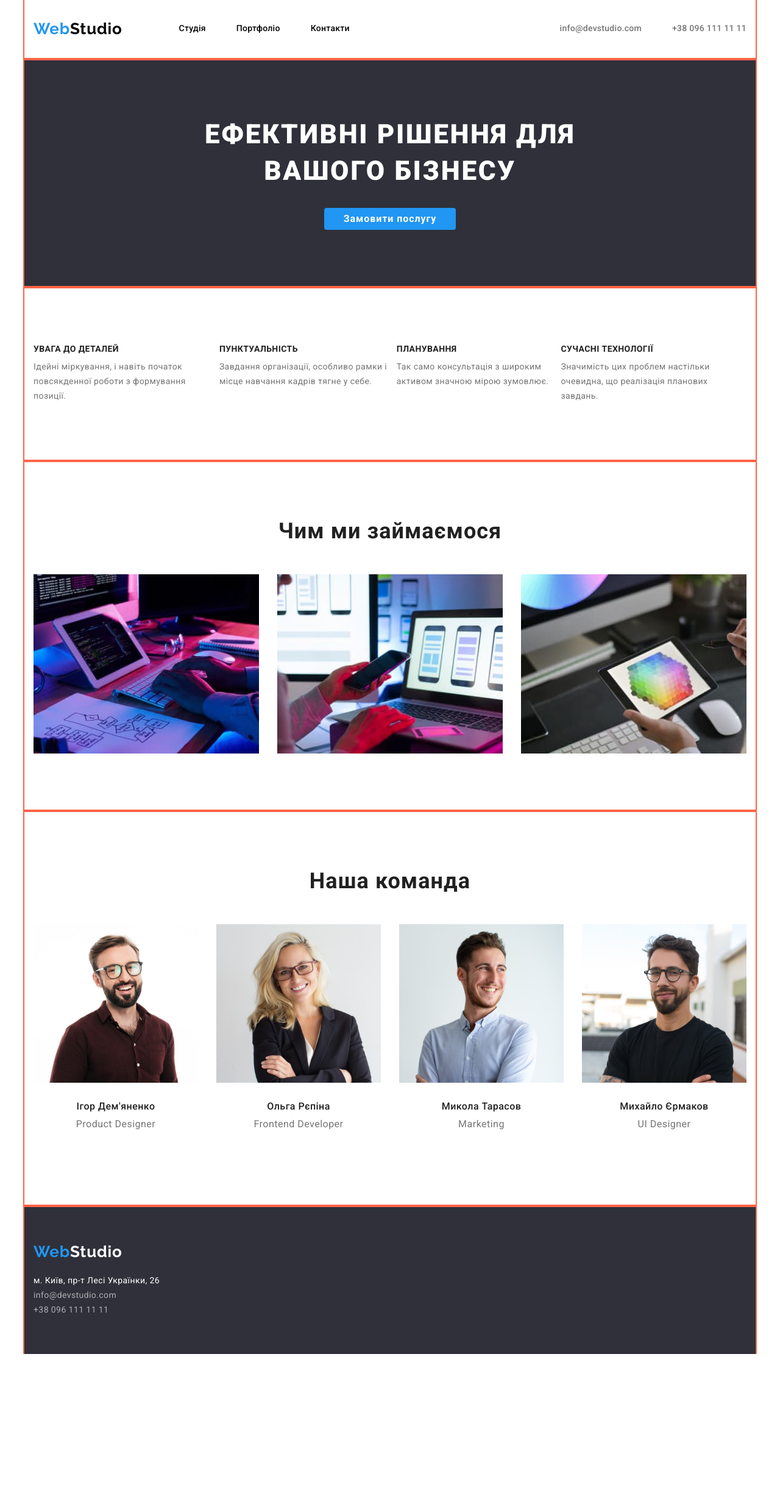
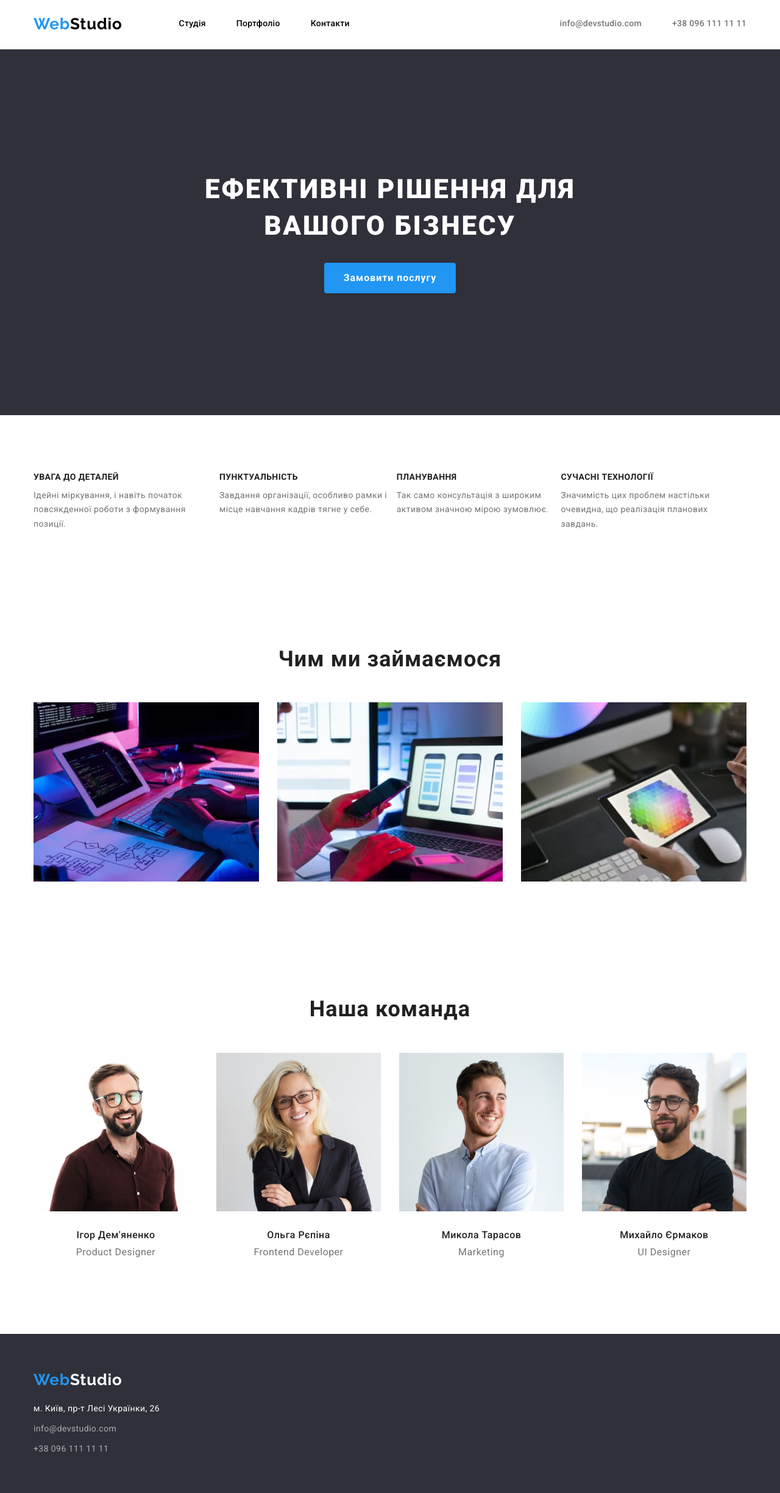
Before and after one commit to AllaGrey/goit-markup-hw-03, a plain HTML site: page index.html in a window 1280 px wide. Shown: the whole page at 61% size. Before the commit the page ends 2221 px from the top, so only its background shows below. Drawn offline with nearby package versions, Linux system fonts and the light colour scheme.

Commit message:
comments corrected

```diff
--- a/css/style.css
+++ b/css/style.css
@@ -31,11 +31,11 @@ display: block;
 }
 
 .container {
-    outline: 2px solid tomato;
     width: 1200px;
     padding-left: 15px;
     padding-right: 15px;
     margin: 0 auto;
+
 }
 
 .section {
@@ -78,14 +78,15 @@ ul, ol {
 }
 
 /* HEADER */
-
+.header {
+    padding-top: 24px;
+    padding-bottom: 24px;
+    border-bottom: solid 2px #ECECEC;
+}
 .container-header {
     display: flex;
     align-items: center;
-    border-bottom: solid 2px #ECECEC;
-    padding-top: 32px;
-    padding-bottom: 32px;
-}
+    }
 
 .navigation {
     display: flex;
@@ -115,13 +116,22 @@ ul, ol {
     color: var(--text-color);
 }
 
-.header-list :hover,
-:focus {
+.header-list :hover {
     color: var(--brand-color);
+}
 
+.header-list :focus {
+    color: var(--brand-color);
 }
 
 /* HERO */
+
+.section-hero {
+    padding-top: 200px;
+    padding-bottom: 200px;
+    background: #2F303A;
+}
+
 .hero-title {
     display: block;
     font-weight: 900;
@@ -137,10 +147,6 @@ ul, ol {
     margin-right: auto;
     }
 
-.hero {
-    background: #2F303A;
-
-    }
 .hero-button {
     font-weight: 700;
     font-size: 16px;
@@ -155,6 +161,7 @@ ul, ol {
     border-color: transparent;
     border-radius: 4px;
     min-width: 216px;
+    min-height: 50px;
     }
 
 /* FEATURES */
@@ -280,7 +287,12 @@ ul, ol {
     margin-bottom: 50px;
 }
 
-.filter-button:hover, :focus {
+.filter-button:hover {
+    color: var(--white-brand-color);
+    background-color: var(--brand-color);
+}
+
+.filter-button:focus {
     color: var(--white-brand-color);
     background-color: var(--brand-color);
     }
@@ -319,15 +331,18 @@ ul, ol {
 
 /* FOOTER */
 
-.container-footer {
-    background-color: #2F303A;
+.footer {
     padding-top: 60px;
     padding-bottom: 60px;
+    background-color: #2F303A;
 }
 
+.address :hover {
+    color: var(--brand-color);
+}
 
-.address :hover, :focus {
-    color: var(--brand-color)
+.address :focus {
+    color: var(--brand-color);
 }
 
 .address {
@@ -337,6 +352,10 @@ ul, ol {
     letter-spacing: 0.03em;
 }
 
+.address-item:not(:last-child) {
+    margin-bottom: 9px;
+}
+
 .address-link-map {
     color: var(--white-brand-color);
 }
--- a/index.html
+++ b/index.html
@@ -53,17 +53,17 @@
     </header>
     <main>
       <!--Секція Основна-->
+      <section class="section section-hero">
         <div class="container hero">
-        <section class="section section-hero">
           <h1 class="hero-title">Ефективні рішення для вашого бізнесу</h1>
           <button class="hero-button button" type="button">
             Замовити послугу
           </button>
+        </div>
       </section>
-      </div>
       <!--Секція Особливості-->
+      <section class="section section-features">
         <div class="container features">
-        <section class="section section-features">
           <h2 class="features-title visually-hidden">Особливості</h2>
           <ul class="features-list list">
             <li class="features-item">
@@ -94,11 +94,11 @@
               </p>
             </li>
           </ul>
+        </div>
       </section>
-      </div>
       <!--Секція Роботи-->
+      <section class="section section-works">
         <div class="container works">
-        <section class="section section-works">
           <h2 class="works-title">Чим ми займаємося</h2>
           <ul class="works-list list">
             <li class="works-item">
@@ -132,11 +132,11 @@
               </a>
             </li>
           </ul>
+        </div>
       </section>
-      </div>
       <!--Секція Команда-->
+      <section class="section section-team">
         <div class="container team">
-        <section class="section section-team">
           <h2 class="team-title">Наша команда</h2>
           <ul class="team-list list">
             <li class="team-item">
@@ -182,11 +182,11 @@
               <p class="team-position">UI Designer</p>
             </li>
           </ul>
+        </div>
       </section>
-      </div>
     </main>
+    <footer class="footer">
       <div class="container container-footer">
-      <footer class="footer">
         <a class="footer-logo logo footer-link link" href="./index.html"
           ><span class="logo-blue">Web</span>Studio</a
         >
@@ -215,7 +215,7 @@
             </li>
           </ul>
         </address>
+      </div>
     </footer>
-    </div>
   </body>
 </html>
```
Also changed, not shown: portfolio.html (+8 -8 lines). Lines whose indentation alone changed are shown as unchanged.
